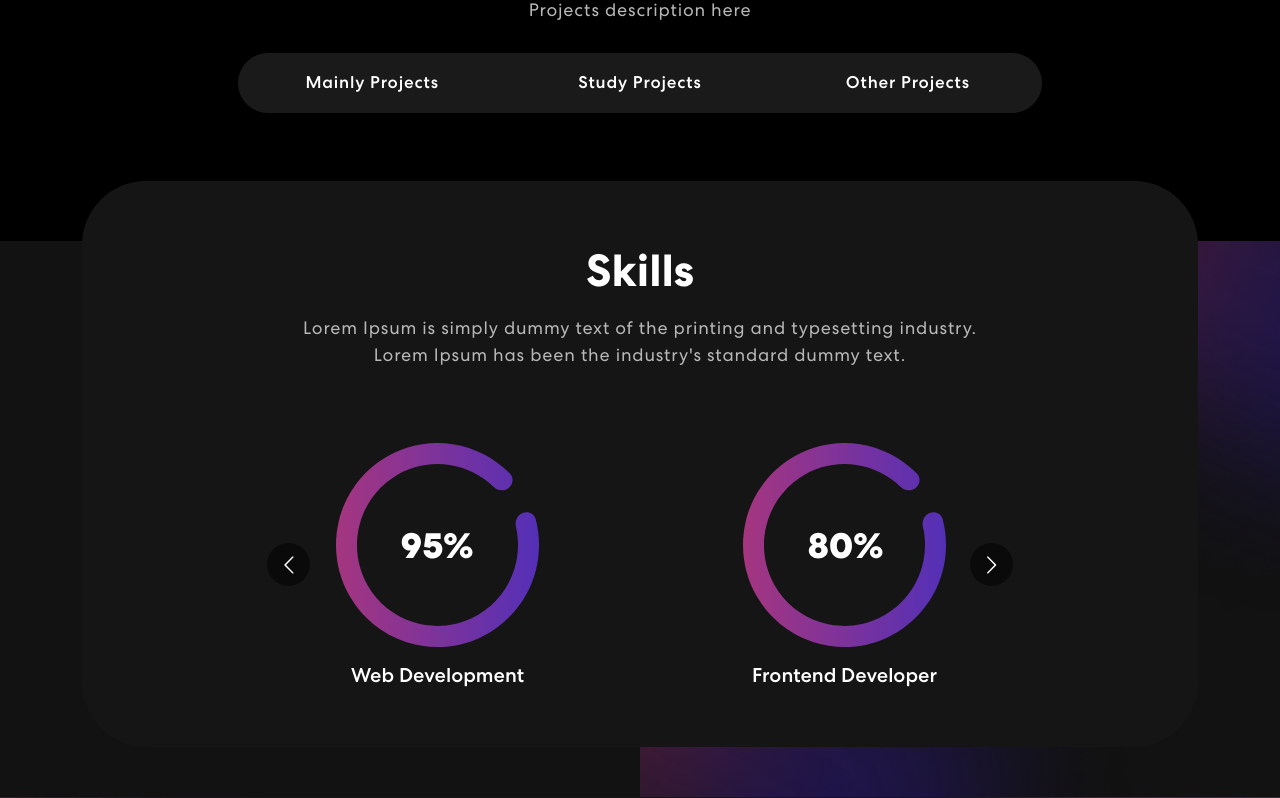
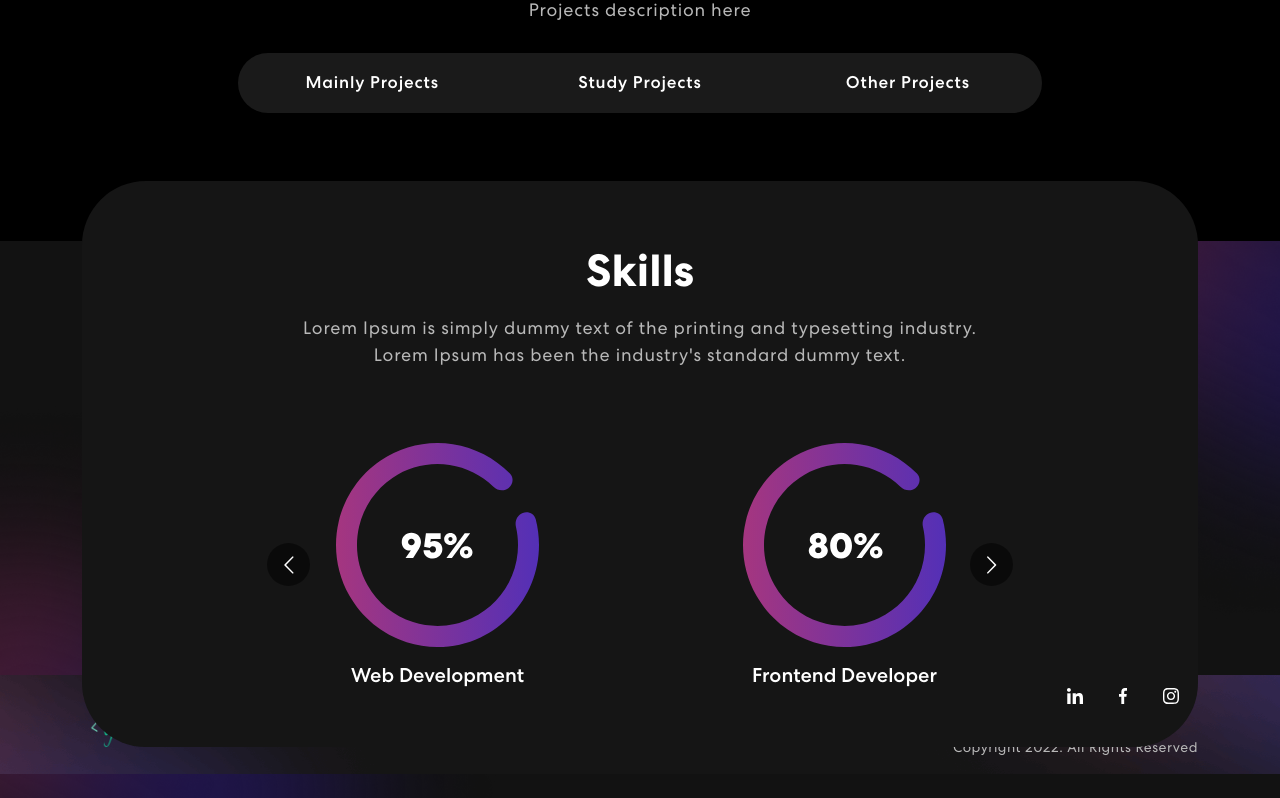
Before and after one commit to YordanSBarrera/personal_portafolio, a React (Create React App) app: page / in a window 1280 px wide. Shown: the part 1131-1929 px from the top of the page. Built offline with nearby package versions, Linux system fonts and the light colour scheme.

Commit message:
updated footer css

```diff
--- a/src/App.css
+++ b/src/App.css
@@ -23,6 +23,8 @@
 html {
   scroll-behavior: smooth;
   scroll-padding-top: 75px;
+  height: 100%;
+  margin: 0;
 }
 body {
   font-weight: 400;
@@ -42,9 +44,12 @@ h6 {
   padding: 0;
   line-height: normal;
 }
-/*project*/
+
+/********** Project **********/
 .App {
-  text-align: center;
+  display: flex;
+  flex-direction: column;
+  min-height: 100vh;
 }
 
 .App-logo {
@@ -81,6 +86,7 @@ h6 {
     transform: rotate(360deg);
   }
 }
+
 /************ Navbar Css ************/
 nav.navbar {
   padding: 18px 0;
@@ -88,7 +94,7 @@ nav.navbar {
   width: 100%;
   top: 0;
   z-index: 9999;
-  transition:  0.32s ease-in-out;
+  transition: 0.32s ease-in-out;
 }
 nav.navbar.scrolled {
   padding: 0px 0;
@@ -148,7 +154,8 @@ span.navbar-text {
   transition: 0.3s ease-in-out;
 }
 .social-icon a:hover img {
-	filter: brightness(0) saturate(100%) invert(0%) sepia(7%) saturate(98%) hue-rotate(346deg) brightness(95%) contrast(86%);
+  filter: brightness(0) saturate(100%) invert(0%) sepia(7%) saturate(98%)
+    hue-rotate(346deg) brightness(95%) contrast(86%);
 }
 .navbar-text button {
   font-weight: 700;
@@ -209,7 +216,7 @@ nav.navbar .navbar-toggler-icon:before {
   background-color: #fff;
   top: 0;
   left: 0;
-	content: '';
+  content: "";
   z-index: 2;
   transition: all 300ms linear;
 }
@@ -234,7 +241,7 @@ nav.navbar .navbar-toggler[aria-expanded="true"] .navbar-toggler-icon {
 .banner {
   margin-top: 0;
   padding: 260px 0 100px 0;
-  background-image: url('./assets/img/banner-bg.png');
+  background-image: url("./assets/img/banner-bg.png");
   background-position: top center;
   background-size: cover;
   background-repeat: no-repeat;
@@ -243,7 +250,11 @@ nav.navbar .navbar-toggler[aria-expanded="true"] .navbar-toggler-icon {
   font-weight: 700;
   letter-spacing: 0.8px;
   padding: 8px 10px;
-  background: linear-gradient(90.21deg, rgba(170, 54, 124, 0.5) -5.91%, rgba(74, 47, 189, 0.5) 111.58%);
+  background: linear-gradient(
+    90.21deg,
+    rgba(170, 54, 124, 0.5) -5.91%,
+    rgba(74, 47, 189, 0.5) 111.58%
+  );
   border: 1px solid rgba(255, 255, 255, 0.5);
   font-size: 20px;
   margin-bottom: 16px;
@@ -258,7 +269,7 @@ nav.navbar .navbar-toggler[aria-expanded="true"] .navbar-toggler-icon {
   display: block;
 }
 .banner p {
-  color: #B8B8B8;
+  color: #b8b8b8;
   font-size: 18px;
   letter-spacing: 0.8px;
   line-height: 1.5em;
@@ -317,7 +328,7 @@ nav.navbar .navbar-toggler[aria-expanded="true"] .navbar-toggler-icon {
   font-weight: 700;
 }
 .skill p {
-    color: #B8B8B8;
+  color: #b8b8b8;
   font-size: 18px;
   letter-spacing: 0.8px;
   line-height: 1.5em;
@@ -352,7 +363,7 @@ nav.navbar .navbar-toggler[aria-expanded="true"] .navbar-toggler-icon {
   text-align: center;
 }
 .project p {
-  color: #B8B8B8;
+  color: #b8b8b8;
   font-size: 18px;
   letter-spacing: 0.8px;
   line-height: 1.5em;
@@ -389,7 +400,7 @@ nav.navbar .navbar-toggler[aria-expanded="true"] .navbar-toggler-icon {
   position: absolute;
   width: 0;
   height: 100%;
-    background: linear-gradient(90.21deg, #AA367C -5.91%, #4A2FBD 111.58%);
+  background: linear-gradient(90.21deg, #aa367c -5.91%, #4a2fbd 111.58%);
   top: 0;
   left: 0;
   z-index: -1;
@@ -421,7 +432,7 @@ nav.navbar .navbar-toggler[aria-expanded="true"] .navbar-toggler-icon {
 }
 .proj-imgbx::before {
   content: "";
-  background: linear-gradient(90.21deg, #AA367C -5.91%, #4A2FBD 111.58%);
+  background: linear-gradient(90.21deg, #aa367c -5.91%, #4a2fbd 111.58%);
   opacity: 0.85;
   position: absolute;
   width: 100%;
@@ -468,7 +479,7 @@ nav.navbar .navbar-toggler[aria-expanded="true"] .navbar-toggler-icon {
 
 /************ Projects Css ************/
 .contact {
-  background: linear-gradient(90.21deg, #AA367C -5.91%, #4A2FBD 111.58%);
+  background: linear-gradient(90.21deg, #aa367c -5.91%, #4a2fbd 111.58%);
   padding: 60px 0 200px 0;
 }
 .contact img {
@@ -479,7 +490,8 @@ nav.navbar .navbar-toggler[aria-expanded="true"] .navbar-toggler-icon {
   font-weight: 700;
   margin-bottom: 30px;
 }
-.contact form input, .contact form textarea {
+.contact form input,
+.contact form textarea {
   width: 100%;
   background: rgba(255, 255, 255, 0.1);
   border: 1px solid rgba(255, 255, 255, 0.5);
@@ -492,16 +504,19 @@ nav.navbar .navbar-toggler[aria-expanded="true"] .navbar-toggler-icon {
   letter-spacing: 0.8px;
   transition: 0.3s ease-in-out;
 }
-.contact form input:focus, .contact form textarea:focus {
+.contact form input:focus,
+.contact form textarea:focus {
   background: rgba(255, 255, 255, 1);
   color: #121212;
 }
-.contact form input::placeholder, .contact form textarea::placeholder {
+.contact form input::placeholder,
+.contact form textarea::placeholder {
   font-size: 16px;
   font-weight: 400;
   color: #fff;
 }
-.contact form input:focus::placeholder, .contact form textarea:focus::placeholder {
+.contact form input:focus::placeholder,
+.contact form textarea:focus::placeholder {
   color: #121212;
   opacity: 0.8;
 }
@@ -540,20 +555,13 @@ nav.navbar .navbar-toggler[aria-expanded="true"] .navbar-toggler-icon {
 
 /************ Footer Css ************/
 .footer {
-  padding: 0 0 50px 0;
-  background-image: url('./assets/img/footer-bg.png');
+  background-image: url("./assets/img/footer-bg.png");
   background-position: center center;
   background-size: cover;
   background-repeat: no-repeat;
-}
-.newsletter-bx {
-  background: #FFFFFF;
-  border-radius: 55px;
-  color: #121212;
-  padding: 85px 125px;
-  margin-bottom: 80px;
   margin-top: -122px;
 }
+/*
 .newsletter-bx h3 {
 font-weight: 700;
 letter-spacing: 0.5px;
@@ -606,13 +614,15 @@ nav.navbar .navbar-toggler[aria-expanded="true"] .navbar-toggler-icon {
 letter-spacing: 0.5px;
 border-radius: 18px;
 }
+*/
+
 .footer img {
   width: 26%;
 }
 .footer p {
   font-weight: 400;
   font-size: 14px;
-  color: #B8B8B8;
+  color: #b8b8b8;
   letter-spacing: 0.5px;
   margin-top: 20px;
 }
--- a/src/components/footer/Footer.tsx
+++ b/src/components/footer/Footer.tsx
@@ -6,7 +6,7 @@ import IconInst from "../../assets/img/nav-icon3.svg";
 
 const Footer = () => {
   return (
-    <footer className="footer text-center p-3 mt-auto">
+    <footer className="footer">
       <Container>
         <Row className="align-items-center">
           <Col size={12} sm={6}>
```
Lines whose indentation alone changed are shown as unchanged.
